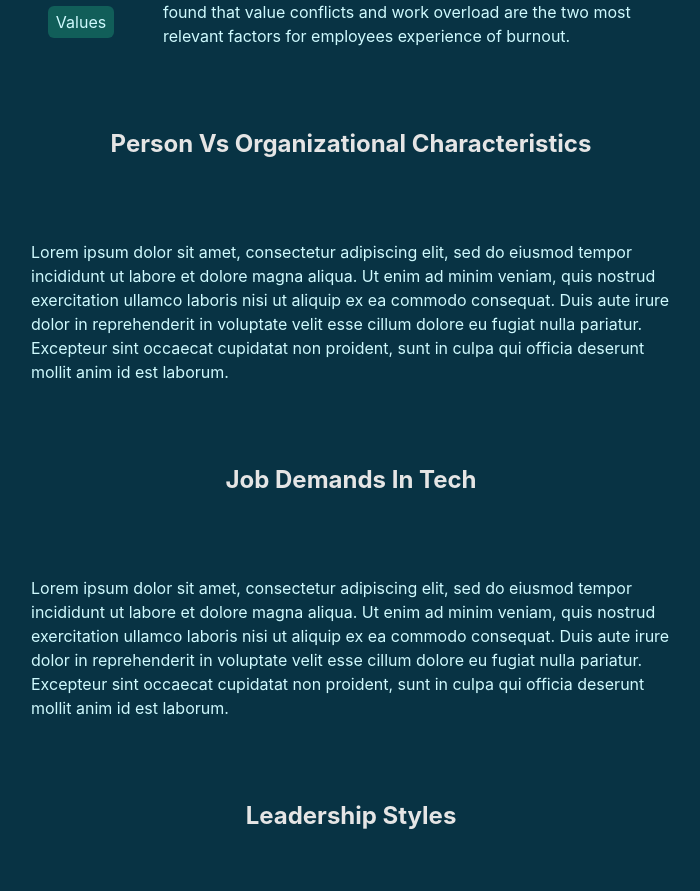
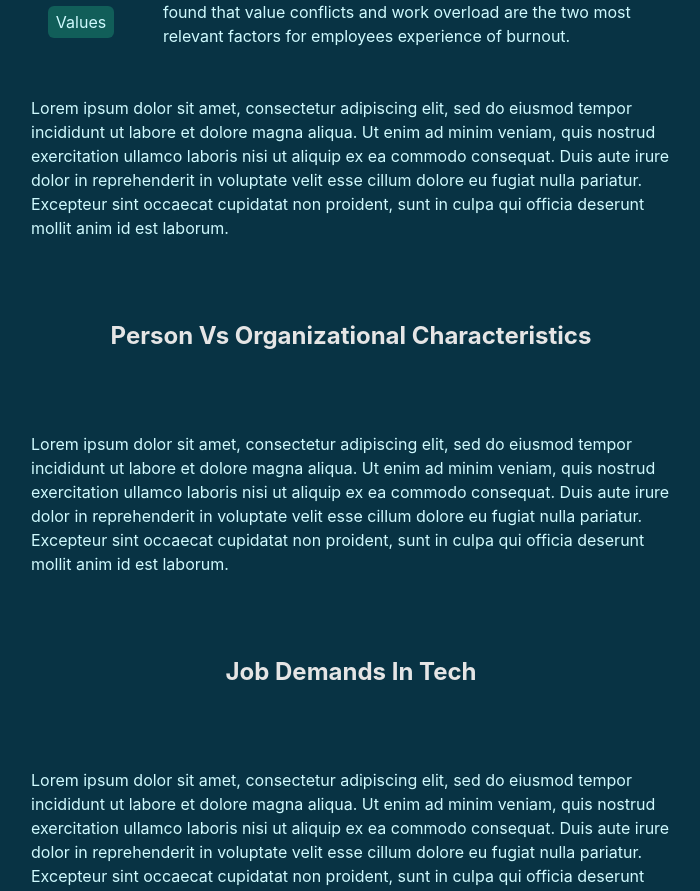
Before and after one commit to phajsi/burnout-spa, a React (Create React App) app: page /burnout-in-tech in a window 1280 px wide. Shown: the part 7373-8264 px from the top of the page, without its empty margins (289-989 px from the left). Built offline with nearby package versions, Linux system fonts and the light colour scheme.

Commit message:
bug fixes

```diff
--- a/src/pages/Burnout.tsx
+++ b/src/pages/Burnout.tsx
@@ -119,8 +119,8 @@ const Burnout = () => (
           Only recently has the World Health Organisation, WHO, added burnout to
           it’s characterisation system for illnesses, the ICD-11, in 2019. The
           WHO defines burnout as:
-          <blockquote className="p-4 my-4 border-l-4 border-gray-300 bg-gray-50 dark:border-gray-500 dark:bg-cyan-800">
-            <p className="text-xl italic font-medium leading-relaxed text-gray-900 dark:text-neutral-200">
+          <blockquote className="p-4 my-4 border-l-4 border-gray-300 bg-gray-50">
+            <p className="text-xl italic font-medium leading-relaxed text-gray-900">
               a syndrome resulting from chronic workplace stress that has not
               been successfully managed
             </p>
@@ -132,8 +132,8 @@ const Burnout = () => (
           occupational burnout since the 70’s. The basis of her work laid the
           foundation for the WHO’s recognition of burnout as a workplace
           syndrome. Maslach defines burnout as:
-          <blockquote className="p-4 my-4 border-l-4 border-gray-300 bg-gray-50 dark:border-gray-500 dark:bg-cyan-800">
-            <p className="text-xl italic font-medium leading-relaxed text-gray-900 dark:text-neutral-200">
+          <blockquote className="p-4 my-4 border-l-4 border-gray-300 bg-gray-50">
+            <p className="text-xl italic font-medium leading-relaxed text-gray-900">
               a psychological syndrome that involves a prolonged response to
               chronic situational stressors on the job
             </p>
@@ -563,8 +563,17 @@ const Burnout = () => (
         </p>
       </div>
     </div>
+    <p className="mx-auto text-cyan-100 my-4 w-3/4 lg:w-2/4 place-items-center">
+      Lorem ipsum dolor sit amet, consectetur adipiscing elit, sed do eiusmod
+      tempor incididunt ut labore et dolore magna aliqua. Ut enim ad minim
+      veniam, quis nostrud exercitation ullamco laboris nisi ut aliquip ex ea
+      commodo consequat. Duis aute irure dolor in reprehenderit in voluptate
+      velit esse cillum dolore eu fugiat nulla pariatur. Excepteur sint occaecat
+      cupidatat non proident, sunt in culpa qui officia deserunt mollit anim id
+      est laborum.
+    </p>
     <Parallax speed={0}>
-      <div className="my-20 mx-auto text-neutral-200 font-bold capitalize text-2xl w-fit">
+      <div className="my-20 mx-auto text-neutral-200 font-bold capitalize text-2xl w-fit text-center">
         <h2> Person vs Organizational Characteristics</h2>
       </div>
     </Parallax>
```
